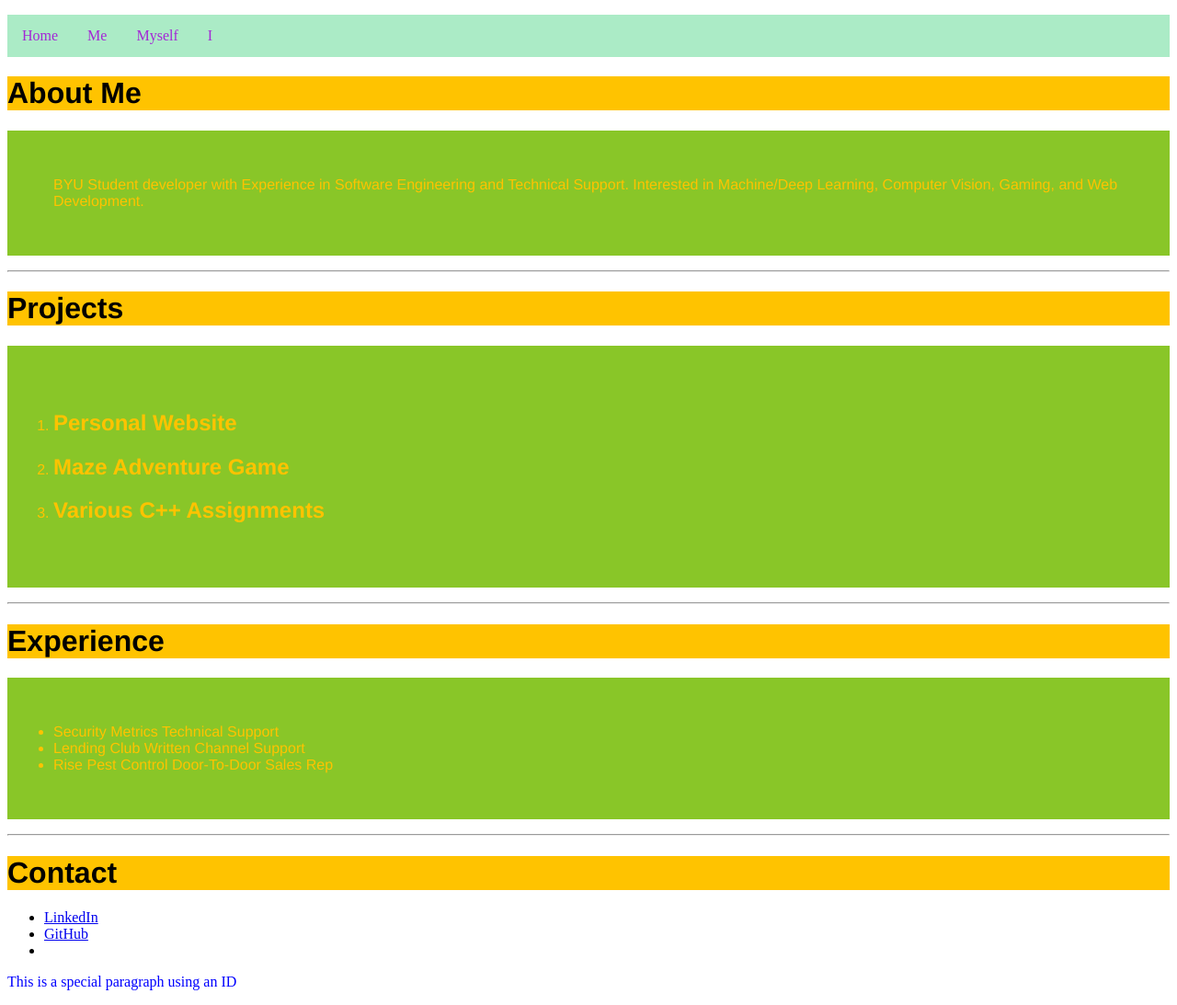
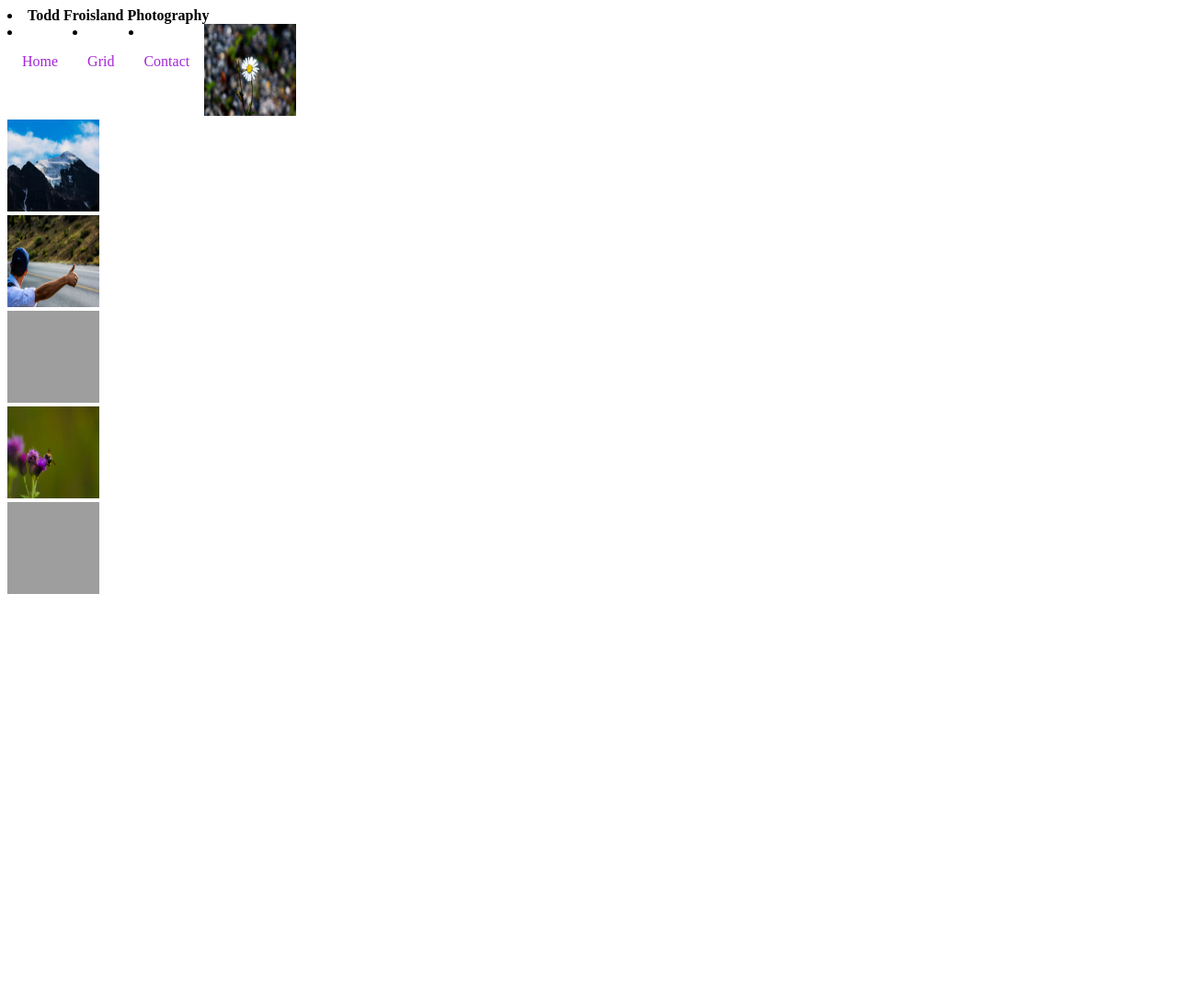
Before and after one commit to todd-froisland/HTML, a plain HTML site: page index.html in a window 1280 px wide. Shown: the whole page at 92% size. After the commit the page ends 800 px from the top, so only its background shows below. Drawn offline with Linux system fonts and the light colour scheme; grey boxes are pictures that could not be loaded.

Commit message:
Update index.html

```diff
--- a/index.html
+++ b/index.html
@@ -1,45 +1,44 @@
 <!DOCTYPE html>
 <html>
 <head>
-	<title>Todd Froisland</title>
-	<link rel="stylesheet" href ="styles.css"/>
-</head>
-<body>
-	<div class="menu">
-	<ul>
-  <li><a href="default.asp">Home</a></li>
-  <li><a href="news.asp">Me</a></li>
-  <li><a href="contact.asp">Myself</a></li>
-  <li><a href="about.asp">I</a></li>
-</ul>
-</div>
-	<h1>About Me</h1>
-	<p class ="statement">BYU Student developer with Experience in Software Engineering and Technical Support.
-	Interested in Machine/Deep Learning, Computer Vision, Gaming, and Web Development.
-	</p>
-	<hr/>
-	<h1>Projects</h1>
-	<ol class = "statement">
-		<li><h2>Personal Website</h2></li>
-		<li><h2>Maze Adventure Game</h2></li>
-		<li><h2>Various C++ Assignments</h2></li>
-	</ol>
-	<hr/>
-	<h1>Experience</h1>
-	<ul class = "statement">
-		<li>Security Metrics Technical Support</li>
-		<li>Lending Club Written Channel Support</li>
-		<li>Rise Pest Control Door-To-Door Sales Rep</li>
-	</ul>
-	<hr/>
-	<h1>Contact</h1>
-	<ul>
-		<div class="mysites">
-		<li><a href = "https://www.linkedin.com/in/todd-froisland-14b960138/">LinkedIn</a></li>
-		<li><a href = "https://github.com/todd-froisland" >GitHub</a><li/>
-		</div>
-	</ul>
-	<p id ="special_paragraph">This is a special paragraph using an ID</p>
+  <link rel ="stylesheet" href = "styles.css"/>
+  <title>TF Photography</title>
+  </head>
+  <body>
+      <div class = "menu-container">
+        <div class= "name">
+          <li><strong>Todd Froisland Photography</strong></li>
+          </div>
+        <div class = "menu">
+          <li><a href = "index.html">Home</a></li>
+          <li><a href = "grid.html">Grid</a></li>
+          <li><a href = "contact.html">Contact</a></li>
+        </div>
+      </div>
+      <div class = "content-container">
+        <div class="content">
+        <div class ="content-item">
+          <img src = "IMG_1496.jpg" width="100" height="100"/>
+        </div>
+        <div class ="content-item">
+          <img src = "IMG_1502.jpg" width="100" height="100"/>
+        </div>
+        <div class ="content-item">
+          <img src = "IMG_1505.jpg" width="100" height="100"/>
+        </div>
+        <div class ="content-item">
+          <img src = "IMG_1509.jpg" width="100" height="100"/>
+        </div>
+        <div class ="content-item">
+          <img src = "IMG_1510.jpg" width="100" height="100"/>
+        </div>
+        <div class ="content-item">
+          <img src = "IMG_1517.jpg" width="100" height="100"/>
+        </div>
 
-	</body>
+        </div>
+      </div>
+
+
+    </body>
 </html>
```
